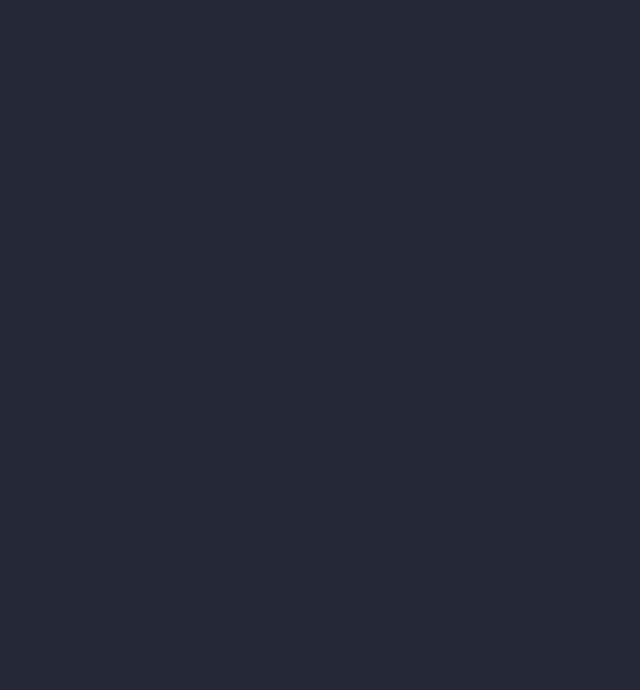
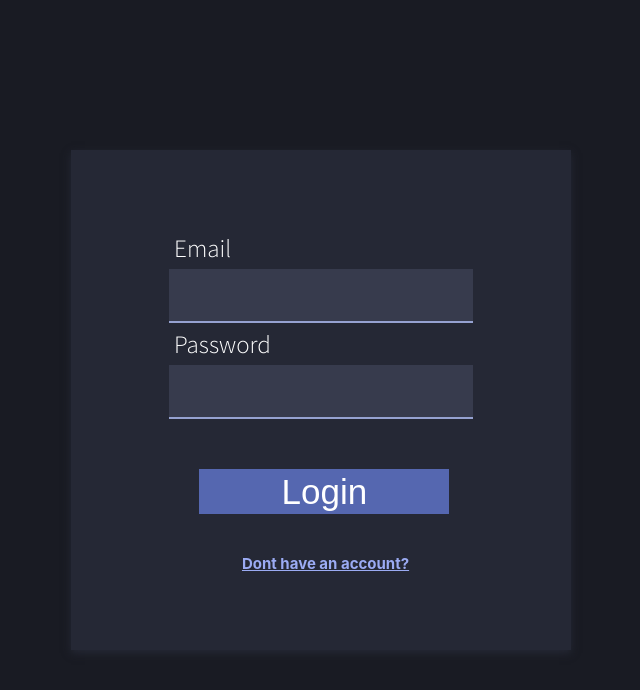
Before and after one commit to Maxekk/chat-app, a React (Create React App) app: page / in a window 1280 px wide. Shown: the top 690 px of the page, without its empty margins (319-959 px from the left). Built offline with nearby package versions, Linux system fonts and the light colour scheme.

Commit message:
Added creating new user functionality in 'RegisterScreen' component

```diff
--- a/package.json
+++ b/package.json
@@ -6,6 +6,7 @@
     "@testing-library/jest-dom": "^5.16.5",
     "@testing-library/react": "^13.4.0",
     "@testing-library/user-event": "^13.5.0",
+    "firebase": "^9.13.0",
     "react": "^18.2.0",
     "react-dom": "^18.2.0",
     "react-scripts": "5.0.1",
--- a/src/App.css
+++ b/src/App.css
@@ -75,6 +75,29 @@ h1{
   transition: 0.4s;
 }
 
+.RegisterButton {
+  width: 250px;
+  height: 45px;
+  background-color: #5567b0;
+  border: none;
+  font-size: 35px;
+  margin-left: 0%;
+  margin-top: 50px;
+  transition: 0.4s;
+}
+
+.RegisterButton:hover {
+  width: 250px;
+  height: 45px;
+  background-color: #63babd;
+  border: none;
+  font-size: 35px;
+  margin-left: 0%;
+  margin-top: 50px;
+  transition: 0.4s;
+}
+
+
 .ChatContainer {
   width: 100%;
   height: 100%;
--- a/src/App.js
+++ b/src/App.js
@@ -3,10 +3,13 @@ import LoginScreen from './components/LoginScreen';
 import RegisterScreen from './components/RegisterScreen';
 import Chat from './components/Chat';
 
+
 function App() {
+
+
   return (
     <div className="App">
-     <Chat />
+     <LoginScreen />
     </div>
   );
 }
--- a/src/components/LoginScreen.js
+++ b/src/components/LoginScreen.js
@@ -1,14 +1,19 @@
 import React from 'react'
 import { useState } from 'react'
+
 
 function LoginScreen() {
     const [email,setemail] = useState("");
     const [password,setpassword] = useState("");
-    const [sent,setsent] = useState(false);
 
-    const handeInput = (e) => {
+    const handleEmail = e => {
+        setemail(e.target.value);
+    }
 
+    const handlePassword = e => {
+        setpassword(e.target.value);
     }
+
 
     return (
         <div className='MainContainer'>
--- a/src/components/RegisterScreen.js
+++ b/src/components/RegisterScreen.js
@@ -1,28 +1,53 @@
 import React from 'react'
 import { useState } from 'react'
+import { createUserWithEmailAndPassword } from 'firebase/auth';
+import { auth } from '../firebase'
 
 function RegisterScreen() {
+    const [username,setusername] = useState("");
     const [email,setemail] = useState("");
     const [password,setpassword] = useState("");
     const [sent,setsent] = useState(false);
 
-    const handeInput = (e) => {
+    const handleUsername = e => {
+        const val = e.target.value;
+        setusername(val);
+    }
 
+    const handleEmail = e => {
+        const val = e.target.value;
+        setemail(val);
+    }
+
+    const handlePassword = e => {
+        const val = e.target.value;
+        setpassword(val);
+    }
+
+    const createUser = () => {
+        createUserWithEmailAndPassword(auth, email, password)
+        .then((userCredential) => {
+        const user = userCredential.user;
+        })
+        .catch((error) => {
+        const errorCode = error.code;
+        const errorMessage = error.message;
+        });
     }
 
     return (
         <div className='MainContainer'>
             <div className='LoginContainer'>
-                <form>
+
                     <p>Username</p>
-                    <input type="text"></input>
+                    <input type="text" onChange={handleUsername}></input>
                     <p>Email</p>
-                    <input type="text"></input>
+                    <input type="text" onChange={handleEmail}></input>
                     <p>Password</p>
-                    <input type="text"></input>
+                    <input type="text" onChange={handlePassword}></input>
                     <br></br>
-                    <button className='LoginButton'>Register</button>
-                </form>
+                    <button className='RegisterButton' onClick={createUser}>Register</button>
+
             </div>
         </div>
     )
--- /dev/null
+++ b/src/firebase.js
@@ -0,0 +1,22 @@
+import firebase from 'firebase/compat/app';
+import 'firebase/compat/auth';
+import 'firebase/compat/firestore';
+
+
+const firebaseConfig = {
+    apiKey: "AIzaSyCTecrRoU_4oRAHsTHvWk-2V2aaiMsRuC4",
+    authDomain: "chat-app-17edb.firebaseapp.com",
+    projectId: "chat-app-17edb",
+    storageBucket: "chat-app-17edb.appspot.com",
+    messagingSenderId: "845243678229",
+    appId: "1:845243678229:web:c20fc186d23449d00fd81c",
+    measurementId: "G-MT4QZ80QSX"
+  };
+
+  const firebaseApp = firebase.initializeApp(firebaseConfig);
+
+  // Use these for db & auth
+  const database = firebaseApp.firestore();
+  const auth = firebase.auth();
+
+  export { auth, database };
```
Also changed, not shown: 1 other file (tests, documents, lock files or other folders).
